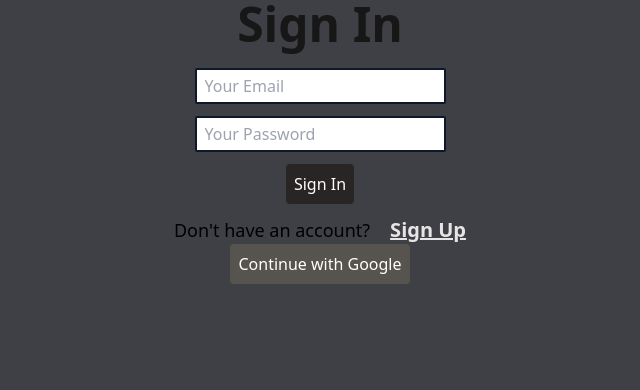
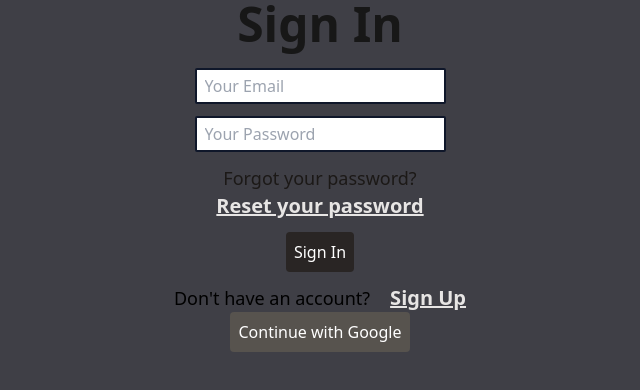
Before and after one commit to Abdelghafour122/react-todo-app, a React (Create React App) app: page /signin in a window 1280 px wide. Shown: the top 390 px of the page, without its empty margins (320-960 px from the left). Built offline with nearby package versions, Linux system fonts and the light colour scheme; no server answers.

Commit message:
added starter ForgottenPassword component

```diff
--- a/src/App.tsx
+++ b/src/App.tsx
@@ -8,6 +8,7 @@ import SignUp from "./Routes/SignUp";
 
 import AuthContext from "./Contexts/AuthContext";
 import PrivateRoute from "./Utils/PrivateRoute";
+import ForgottenPassword from "./Routes/ForgottenPassword";
 document.body.classList.add("bg-zinc-700");
 
 function App() {
@@ -21,6 +22,7 @@ function App() {
           <Route element={<Homepage />} path="/" />
           <Route element={<SignIn />} path="/signin" />
           <Route element={<SignUp />} path="/signup" />
+          <Route element={<ForgottenPassword />} path="/forgottenpassword" />
         </Routes>
       </div>
     </AuthContext>
--- /dev/null
+++ b/src/Routes/ForgottenPassword.tsx
@@ -0,0 +1,39 @@
+import React from "react";
+
+type Props = {};
+
+function ForgottenPassword({}: Props) {
+  return (
+    <div className="forgotten-password">
+      <form
+        className="flex flex-col items-center justify-center my-3 mx-auto gap-3 w-max"
+        action=""
+      >
+        <div className="email flex flex-col justify-center items-center w-full">
+          <label htmlFor="email-address" className="text-lg self-start">
+            Email:
+          </label>
+          <input type="email" id="email-address" required />
+        </div>
+
+        <div className="new-pass flex flex-col justify-center items-center w-full">
+          <label htmlFor="new-password" className="text-lg self-start">
+            New password:
+          </label>
+          <input type="password" id="new-password" required />
+        </div>
+
+        <div className="pass-confirm flex flex-col justify-center items-center w-full">
+          <label htmlFor="confirm-password" className="text-lg self-start">
+            Confirm your password:
+          </label>
+          <input type="password" id="confirm-password" required />
+        </div>
+
+        <button type="submit">Reset password</button>
+      </form>
+    </div>
+  );
+}
+
+export default ForgottenPassword;
--- a/src/Routes/SignIn.tsx
+++ b/src/Routes/SignIn.tsx
@@ -1,6 +1,6 @@
 import React, { useRef, useState } from "react";
 // import { signInWithGoogle } from "../firebase";
-import { useNavigate } from "react-router-dom";
+import { Link, useNavigate } from "react-router-dom";
 import { useAuthentication } from "../Contexts/AuthContext";
 
 const SignIn = () => {
@@ -61,6 +61,15 @@ const SignIn = () => {
           placeholder="Your Password"
           ref={passwordRef}
         />
+        <div className="forgot-password">
+          <p className="text-lg text-stone-900">Forgot your password?</p>
+          <Link
+            className="text-xl font-bold text-stone-200 underline decoration-stone-200"
+            to={"/forgottenpassword"}
+          >
+            Reset your password
+          </Link>
+        </div>
         <button
           className="bg-stone-800 rounded text-white p-2 cursor-pointer"
           type="submit"
```
